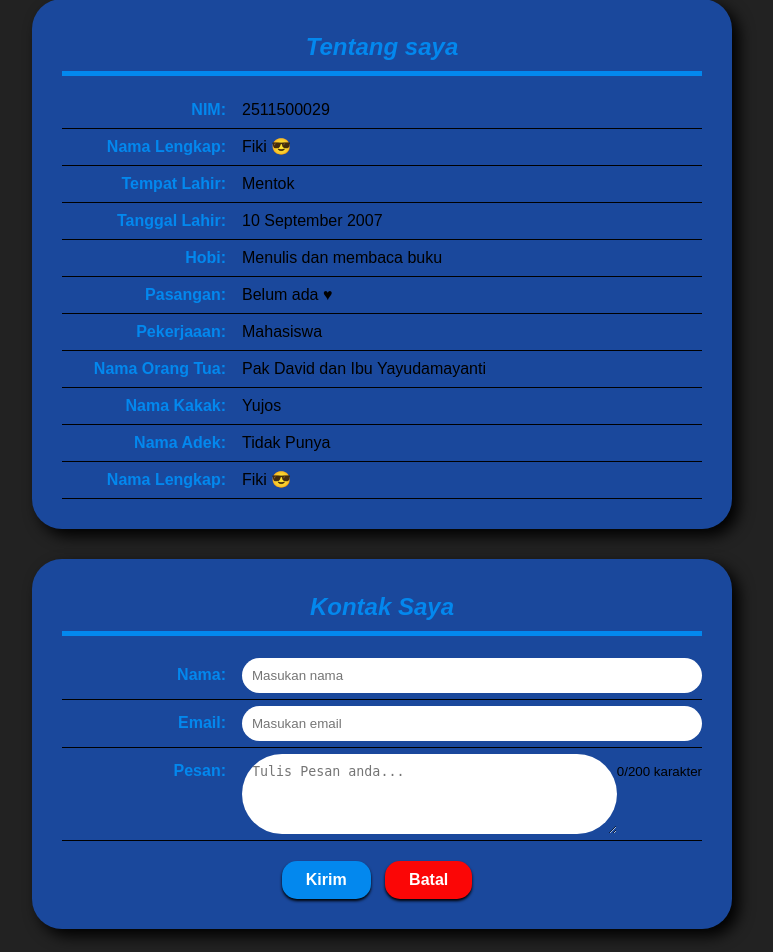
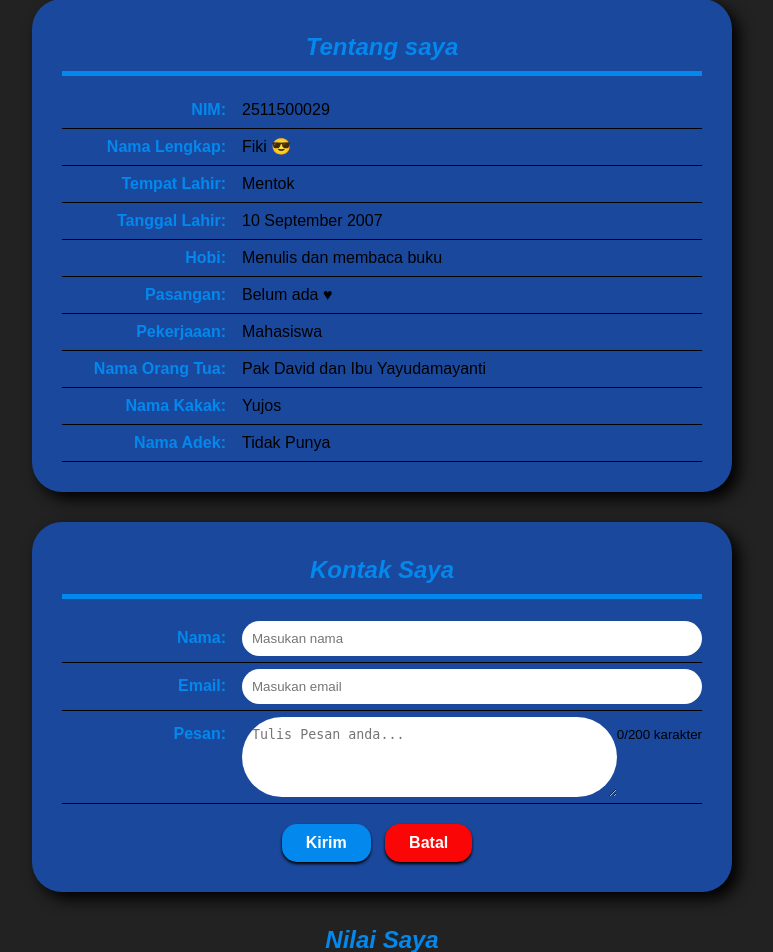
Before and after one commit to FikiNih/2511500029-PWD-TI1A-25261, a PHP site: page /pertemuan-06/index.php in a window 1280 px wide. Shown: the part 539-1491 px from the top of the page, without its empty margins (258-1031 px from the left). Run offline with PHP 8.4, Linux system fonts and the light colour scheme.

Commit message:
hello.php

```diff
--- a/pertemuan-06/index.php
+++ b/pertemuan-06/index.php
@@ -130,10 +130,6 @@ alert("Halo, " + nama + "!");
         echo $NamaAdek;
         ?>
         </p>
-        <p><strong>Nama Lengkap:</strong>
-        <?php
-        echo $Nama;
-        ?>
     </section>
     <section id="Contact">
     <h2>Kontak Saya</h2>
@@ -175,10 +171,10 @@ alert("Halo, " + nama + "!");
         $nilaiHadir2 = 85;
         $nilaiHadir3 = 90;
         $nilaiHadir4 = 75;
-        $nilaiHadir5 = 95;
+        $nilaiHadir5 = 60;
 
         $nilaiTugas1 = 85;
-        $nilaiTugas2 = 90;
+        $nilaiTugas2 = 80;
         $nilaiTugas3 = 95;
         $nilaiTugas4 = 80;
         $nilaiTugas5 = 75;
@@ -187,7 +183,7 @@ alert("Halo, " + nama + "!");
         $nilaiUTS2 = 85;
         $nilaiUTS3 = 90;
         $nilaiUTS4 = 75;
-        $nilaiUTS5 = 95;
+        $nilaiUTS5 = 90;
 
         $nilaiUAS1 = 85;
         $nilaiUAS2 = 90;
--- a/pertemuan-06/style.css
+++ b/pertemuan-06/style.css
@@ -253,3 +253,16 @@ footer {
     padding-right: 16px;
     flex-shrink: 0;
 }
+
+#About p,
+#Contact p {
+    display: flex;
+    justify-content: flex-start;
+    align-items: baseline;
+    margin: 0;
+    padding: 6px 0;
+    border-bottom: 1px solid black;
+    color: black;
+    font-weight: 500;
+    font-family: sans-serif;
+}
```
